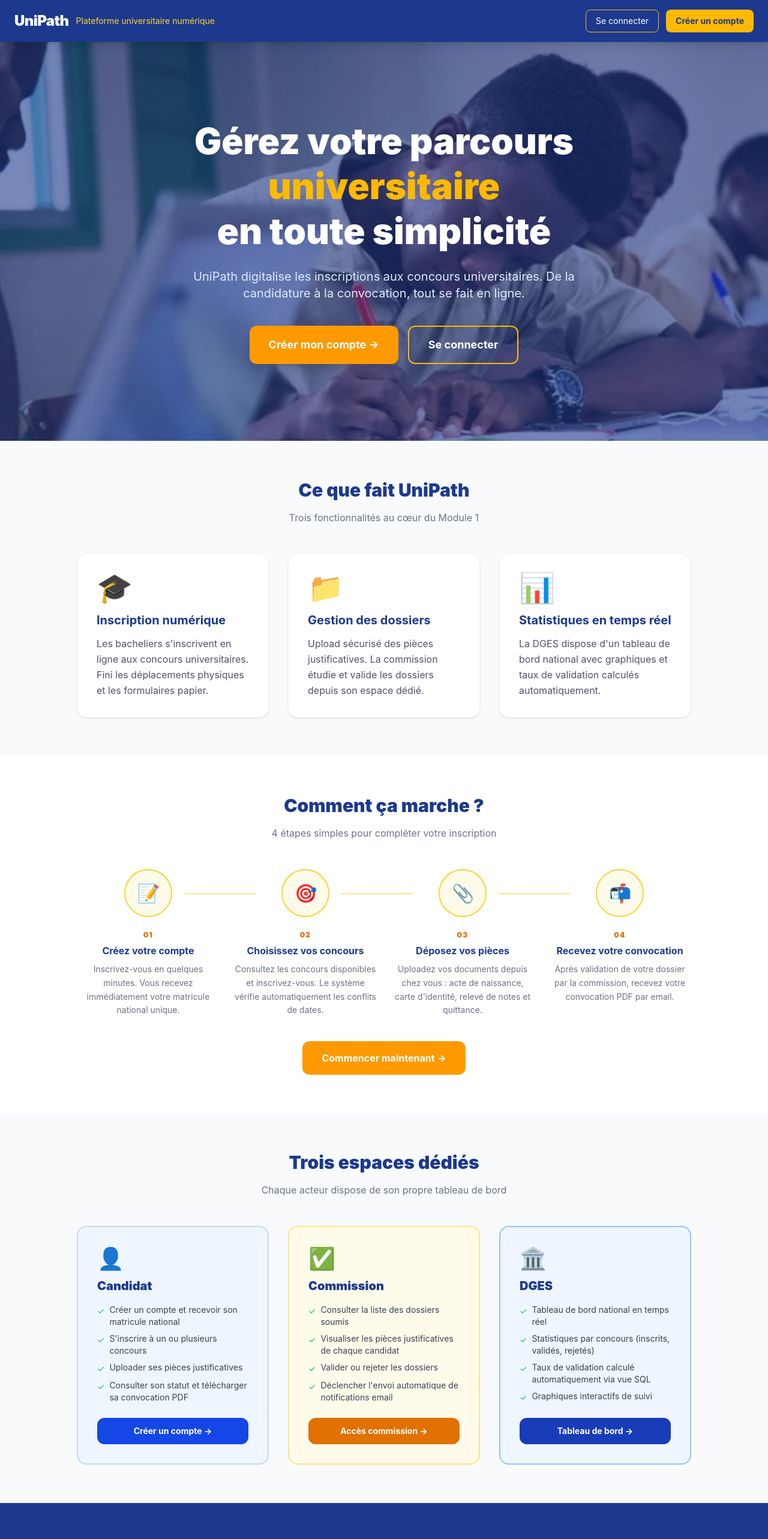
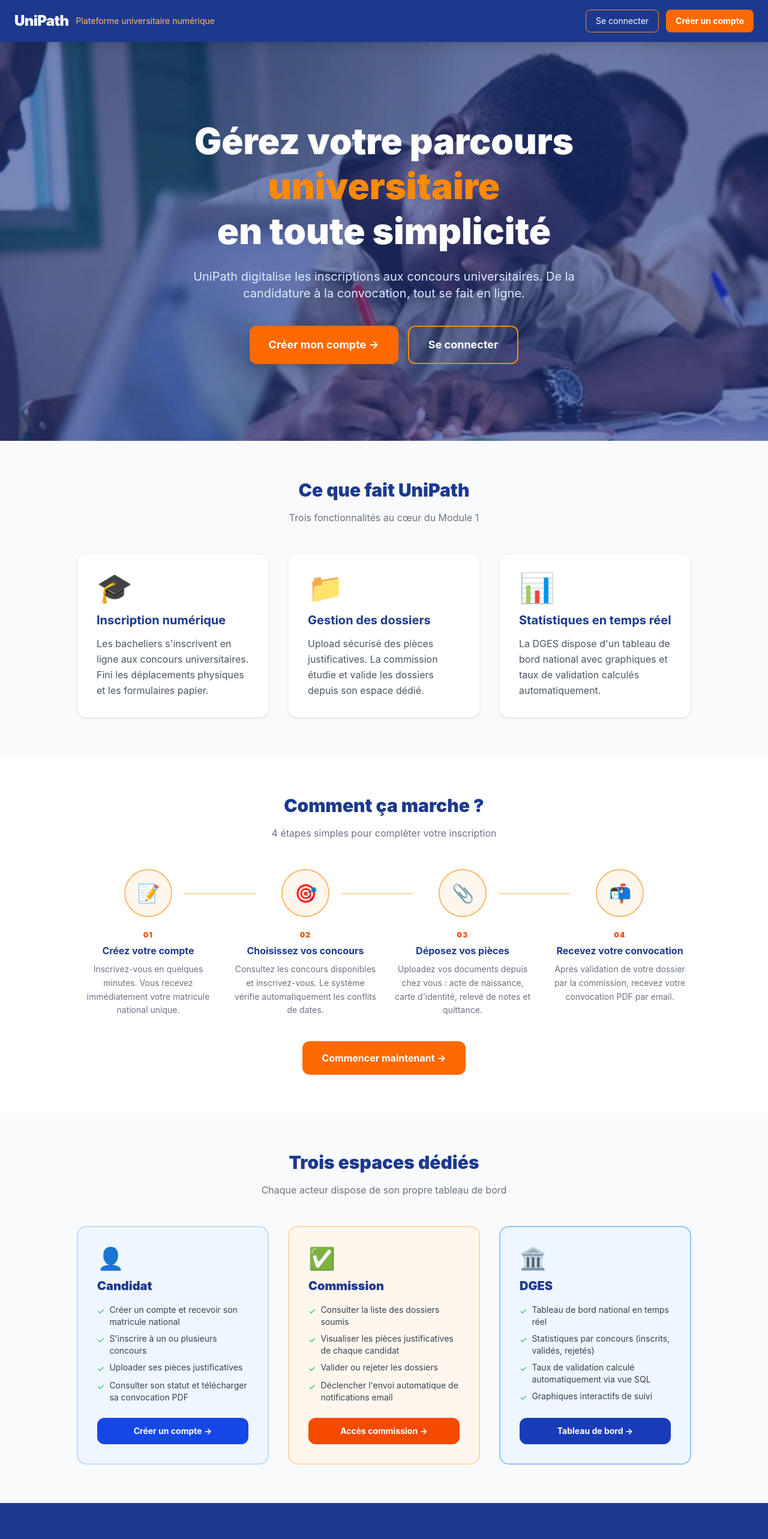
Before and after one commit to VignonCK/unipath-mvp, a React (Vite) app in the folder unipath-front/: page / in a window 1280 px wide. Shown: the top 2566 px of the page at 60% size. Built offline with nearby package versions, Linux system fonts and the light colour scheme; no server answers.

Commit message:
style: changement de palette de couleur ambre vers orange (bleu + orange)

```diff
--- a/unipath-front/src/pages/DashboardCommission.jsx
+++ b/unipath-front/src/pages/DashboardCommission.jsx
@@ -75,7 +75,7 @@ export default function DashboardCommission() {
               onClick={() => setFiltre(s)}
               className={`px-4 py-2 rounded text-sm font-medium ${
                 filtre === s
-                  ? 'bg-amber-500 text-white'
+                  ? 'bg-orange-500 text-white'
                   : 'bg-white border text-gray-700'
               }`}
             >
@@ -91,7 +91,7 @@ export default function DashboardCommission() {
             placeholder='Rechercher par nom, matricule ou concours...'
             value={recherche}
             onChange={(e) => setRecherche(e.target.value)}
-            className='w-full border border-gray-300 rounded-lg px-4 py-3 text-sm focus:outline-none focus:ring-2 focus:ring-amber-500'
+            className='w-full border border-gray-300 rounded-lg px-4 py-3 text-sm focus:outline-none focus:ring-2 focus:ring-orange-500'
           />
           {recherche && (
             <p className='text-xs text-gray-500 mt-1'>
@@ -118,7 +118,7 @@ export default function DashboardCommission() {
                       <h3 className='font-bold text-lg'>
                         {inscription.candidat.prenom} {inscription.candidat.nom}
                       </h3>
-                      <p className='text-amber-600 text-sm font-mono'>
+                      <p className='text-orange-600 text-sm font-mono'>
                         {inscription.candidat.matricule}
                       </p>
                       <p className='text-gray-500 text-sm'>
--- a/unipath-front/src/pages/DashboardDGES.jsx
+++ b/unipath-front/src/pages/DashboardDGES.jsx
@@ -67,7 +67,7 @@ export default function DashboardDGES() {
         <div className='grid grid-cols-2 md:grid-cols-4 gap-4'>
           {[
             { label: 'Total concours', value: data?.totaux?.total_concours, color: 'bg-blue-50 border-blue-200 text-blue-900' },
-            { label: 'Total inscrits', value: data?.totaux?.total_inscrits, color: 'bg-amber-50 border-amber-200 text-amber-700' },
+            { label: 'Total inscrits', value: data?.totaux?.total_inscrits, color: 'bg-orange-50 border-orange-200 text-orange-700' },
             { label: 'Dossiers validés', value: data?.totaux?.total_valides, color: 'bg-green-50 border-green-200 text-green-700' },
             { label: 'En attente', value: data?.totaux?.total_attente, color: 'bg-yellow-50 border-yellow-200 text-yellow-700' },
           ].map(card => (
--- a/unipath-front/src/pages/Home.jsx
+++ b/unipath-front/src/pages/Home.jsx
@@ -41,8 +41,8 @@ export default function Home() {
     {
       role: 'Commission',
       icon: '✅',
-      couleur: 'bg-amber-50 border-amber-200',
-      couleurBadge: 'bg-amber-600',
+      couleur: 'bg-orange-50 border-orange-200',
+      couleurBadge: 'bg-orange-600',
       actions: [
         'Consulter la liste des dossiers soumis',
         'Visualiser les pièces justificatives de chaque candidat',
@@ -142,13 +142,13 @@ export default function Home() {
       <nav className='bg-blue-900 text-white px-6 py-4 flex justify-between items-center sticky top-0 z-50 shadow-lg'>
         <div className='flex items-center gap-3'>
           <span className='text-2xl font-black tracking-tight'>UniPath</span>
-          <span className='hidden sm:block text-amber-300 text-sm'>Plateforme universitaire numérique</span>
+          <span className='hidden sm:block text-orange-300 text-sm'>Plateforme universitaire numérique</span>
         </div>
         <div className='flex gap-3'>
-          <button onClick={() => navigate('/login')} className='text-sm border border-amber-400 px-4 py-2 rounded-lg hover:bg-blue-800 transition'>
+          <button onClick={() => navigate('/login')} className='text-sm border border-orange-400 px-4 py-2 rounded-lg hover:bg-blue-800 transition'>
             Se connecter
           </button>
-          <button onClick={() => navigate('/register')} className='text-sm bg-amber-400 text-blue-900 px-4 py-2 rounded-lg font-bold hover:bg-amber-500 transition'>
+          <button onClick={() => navigate('/register')} className='text-sm bg-orange-500 text-white px-4 py-2 rounded-lg font-bold hover:bg-orange-600 transition'>
             Créer un compte
           </button>
         </div>
@@ -161,7 +161,7 @@ export default function Home() {
         <div className='relative max-w-4xl mx-auto text-center'>
           <h1 className='text-4xl md:text-6xl font-black mb-6 leading-tight'>
             Gérez votre parcours
-            <span className='text-amber-400'> universitaire</span>
+            <span className='text-orange-400'> universitaire</span>
             <br />en toute simplicité
           </h1>
           <p className='text-lg md:text-xl text-blue-100 max-w-2xl mx-auto mb-10'>
@@ -169,10 +169,10 @@ export default function Home() {
             De la candidature à la convocation, tout se fait en ligne.
           </p>
           <div className='flex flex-col sm:flex-row gap-4 justify-center'>
-            <button onClick={() => navigate('/register')} className='bg-amber-500 text-white px-8 py-4 rounded-xl font-bold text-lg hover:bg-amber-600 transition shadow-lg'>
+            <button onClick={() => navigate('/register')} className='bg-orange-500 text-white px-8 py-4 rounded-xl font-bold text-lg hover:bg-orange-600 transition shadow-lg'>
               Créer mon compte →
             </button>
-            <button onClick={() => navigate('/login')} className='border-2 border-amber-400 text-white px-8 py-4 rounded-xl font-bold text-lg hover:bg-blue-800 transition'>
+            <button onClick={() => navigate('/login')} className='border-2 border-orange-400 text-white px-8 py-4 rounded-xl font-bold text-lg hover:bg-blue-800 transition'>
               Se connecter
             </button>
           </div>
@@ -205,19 +205,19 @@ export default function Home() {
             {etapes.map((e, i) => (
               <div key={e.numero} className='relative text-center'>
                 {i < etapes.length - 1 && (
-                  <div className='hidden md:block absolute top-10 left-3/4 w-1/2 h-0.5 bg-amber-200 z-0' />
+                  <div className='hidden md:block absolute top-10 left-3/4 w-1/2 h-0.5 bg-orange-200 z-0' />
                 )}
-                <div className='relative z-10 w-20 h-20 rounded-full bg-amber-50 border-2 border-amber-300 flex items-center justify-center text-3xl mx-auto mb-4'>
+                <div className='relative z-10 w-20 h-20 rounded-full bg-orange-50 border-2 border-orange-300 flex items-center justify-center text-3xl mx-auto mb-4'>
                   {e.icon}
                 </div>
-                <span className='text-xs font-black text-amber-600 tracking-widest'>{e.numero}</span>
+                <span className='text-xs font-black text-orange-600 tracking-widest'>{e.numero}</span>
                 <h3 className='text-base font-bold text-blue-900 mt-1 mb-2'>{e.titre}</h3>
                 <p className='text-gray-500 text-sm leading-relaxed'>{e.desc}</p>
               </div>
             ))}
           </div>
           <div className='text-center mt-10'>
-            <button onClick={() => navigate('/register')} className='bg-amber-500 text-white px-8 py-4 rounded-xl font-bold hover:bg-amber-600 transition'>
+            <button onClick={() => navigate('/register')} className='bg-orange-500 text-white px-8 py-4 rounded-xl font-bold hover:bg-orange-600 transition'>
               Commencer maintenant →
             </button>
           </div>
@@ -255,13 +255,13 @@ export default function Home() {
       <section className='py-16 px-6 bg-blue-900 text-white'>
         <div className='max-w-5xl mx-auto'>
           <h2 className='text-3xl font-black text-center mb-4'>Pourquoi UniPath ?</h2>
-          <p className='text-center text-amber-300 mb-12'>Une plateforme pensée pour simplifier la vie des étudiants béninois</p>
+          <p className='text-center text-orange-300 mb-12'>Une plateforme pensée pour simplifier la vie des étudiants béninois</p>
           <div className='grid grid-cols-1 md:grid-cols-2 gap-8'>
             {avantages.map((a) => (
               <div key={a.titre} className='bg-blue-800 rounded-2xl p-8 flex gap-5 items-start hover:bg-blue-700 transition'>
                 <div className='text-4xl flex-shrink-0'>{a.icon}</div>
                 <div>
-                  <h3 className='text-lg font-bold text-amber-400 mb-2'>{a.titre}</h3>
+                  <h3 className='text-lg font-bold text-orange-400 mb-2'>{a.titre}</h3>
                   <p className='text-blue-100 text-sm leading-relaxed'>{a.desc}</p>
                 </div>
               </div>
@@ -310,7 +310,7 @@ export default function Home() {
                   type='text'
                   required
                   placeholder='Ex: AGOSSOU Kofi'
-                  className='w-full border border-gray-200 rounded-lg px-4 py-3 focus:outline-none focus:ring-2 focus:ring-amber-500 text-sm'
+                  className='w-full border border-gray-200 rounded-lg px-4 py-3 focus:outline-none focus:ring-2 focus:ring-orange-500 text-sm'
                 />
               </div>
               <div>
@@ -320,7 +320,7 @@ export default function Home() {
                   type='email'
                   required
                   placeholder='votre@email.com'
-                  className='w-full border border-gray-200 rounded-lg px-4 py-3 focus:outline-none focus:ring-2 focus:ring-amber-500 text-sm'
+                  className='w-full border border-gray-200 rounded-lg px-4 py-3 focus:outline-none focus:ring-2 focus:ring-orange-500 text-sm'
                 />
               </div>
               <div>
@@ -330,19 +330,19 @@ export default function Home() {
                   required
                   rows={5}
                   placeholder='Décrivez votre problème ou votre question...'
-                  className='w-full border border-gray-200 rounded-lg px-4 py-3 focus:outline-none focus:ring-2 focus:ring-amber-500 text-sm resize-none'
+                  className='w-full border border-gray-200 rounded-lg px-4 py-3 focus:outline-none focus:ring-2 focus:ring-orange-500 text-sm resize-none'
                 />
               </div>
               <button
                 type='submit'
-                className='w-full bg-amber-500 text-white py-3 rounded-xl font-bold hover:bg-amber-600 transition'
+                className='w-full bg-orange-500 text-white py-3 rounded-xl font-bold hover:bg-orange-600 transition'
               >
                 Envoyer le message →
               </button>
             </form>
             <div className='mt-6 pt-6 border-t border-gray-100 text-center'>
               <p className='text-gray-500 text-sm'>Ou contactez-nous directement par email :</p>
-              <a href='mailto:support.unipath@gmail.com' className='text-amber-600 font-medium text-sm hover:underline'>
+              <a href='mailto:support.unipath@gmail.com' className='text-orange-600 font-medium text-sm hover:underline'>
                 support.unipath@gmail.com
               </a>
             </div>
@@ -353,7 +353,7 @@ export default function Home() {
       {/* FOOTER */}
       <footer className='bg-blue-900 text-white py-10 px-6'>
         <div className='max-w-4xl mx-auto text-center'>
-          <p className='text-2xl font-black mb-2 text-amber-400'>UniPath</p>
+          <p className='text-2xl font-black mb-2 text-orange-400'>UniPath</p>
           <p className='text-blue-200 text-sm mb-4'>Plateforme numérique de gestion du parcours universitaire</p>
           <div className='border-t border-blue-700 pt-6 mt-6'>
             <p className='text-blue-300 text-xs'>
```
Also changed, not shown: unipath-front/src/pages/DashboardCandidat.jsx (+5 -5 lines), unipath-front/src/pages/Login.jsx (+5 -5 lines), unipath-front/src/pages/Register.jsx (+10 -10 lines).
